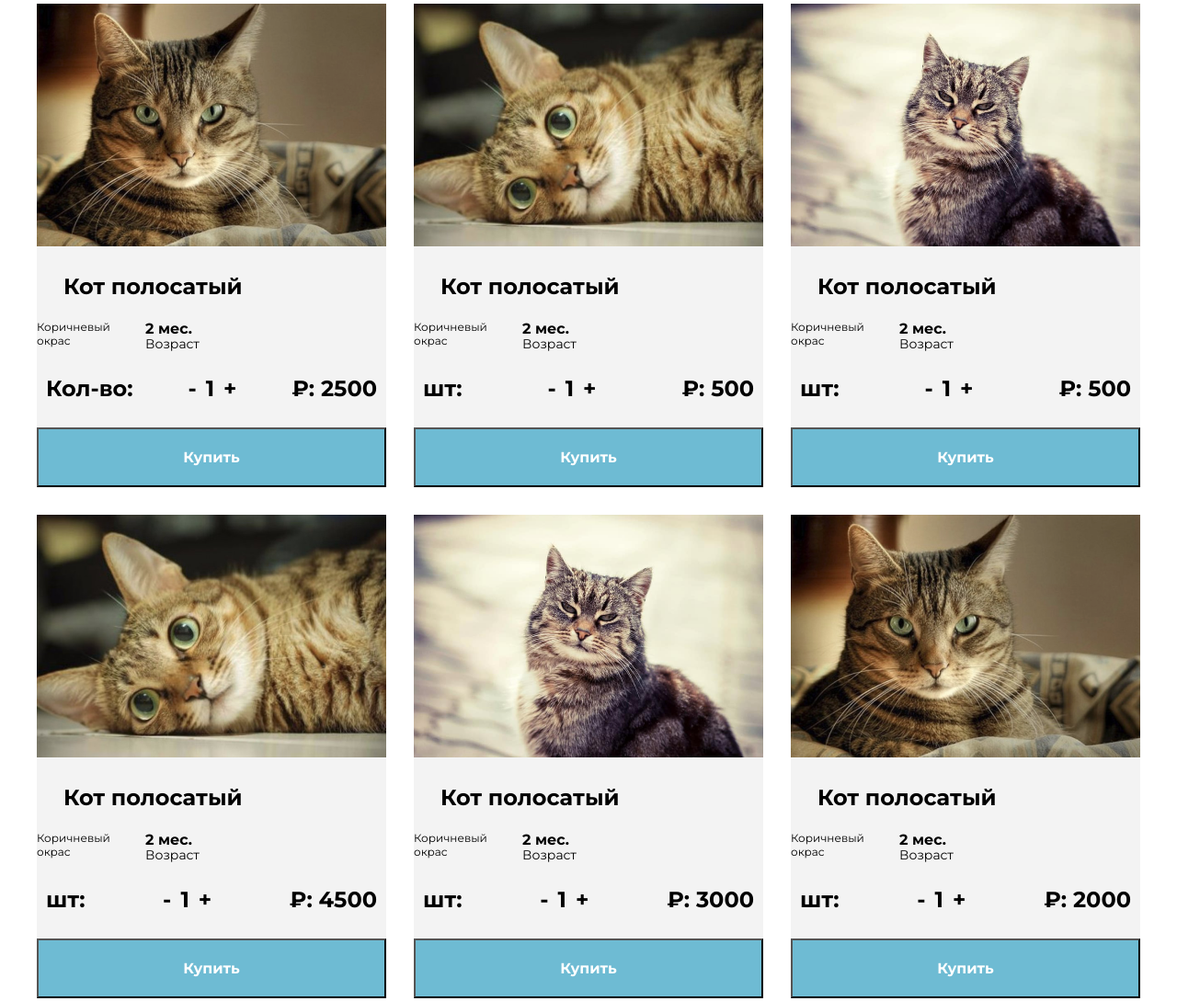
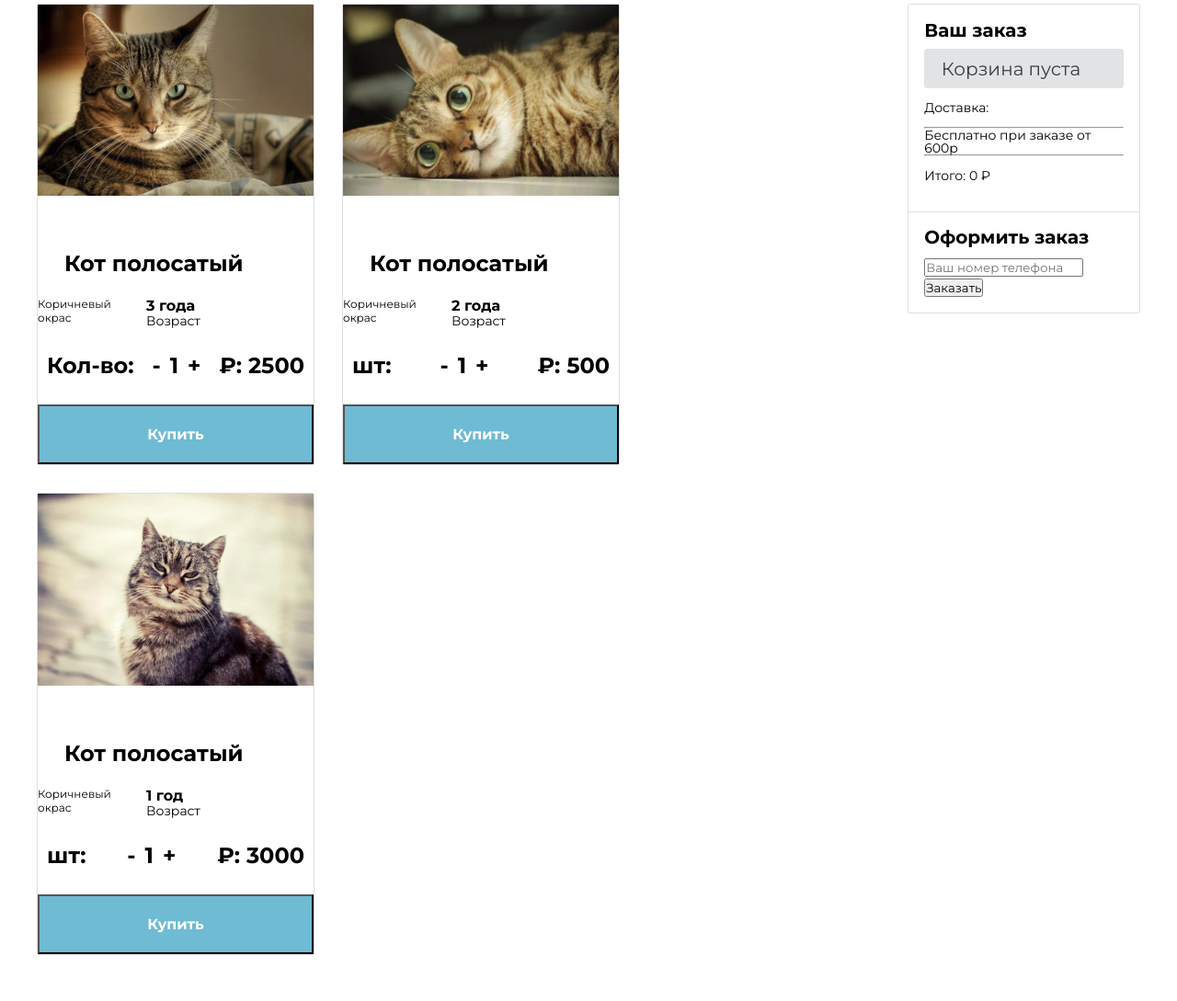
Before and after one commit to Batorov03/cat-s, a plain HTML site: page index.html in a window 1280 px wide. Shown: the part 345-1434 px from the top of the page at 92% size. Drawn offline with Linux system fonts and the light colour scheme.

Commit message:
new commit

```diff
--- a/css/style.css
+++ b/css/style.css
@@ -107,20 +107,26 @@ svg {
 	cursor: pointer;
 }
 
-.span {
-	cursor: pointer;
+.section__product {
+	display: flex;
+	justify-content: space-between;
 }
 
 .cards {
 	display: flex;
-	justify-content: space-between;
+	justify-content: flex-start;
 	flex-wrap: wrap;
+	gap: 30px;
 	/* background: gray; */
 }
 
 .card__item {
 	background: #F3F3F3;
 	margin-bottom: 30px;
+}
+
+.product-img {
+	width: 300px;
 }
 
 /* img {
@@ -131,10 +137,10 @@ svg {
 	justify-content: space-between;
 	padding: 35px 32px 0px 38px;
 } */
-
+/*
 .discount__absolute {
 	/* position: absolute; */
-	color: #FFF;
+/* color: #FFF;
 width: 78px;
 height: 39px;
 font-size: 16px;
@@ -147,18 +153,18 @@ svg {
 display: flex;
 align-items: center;
 justify-content: center;
-}
+} */
 
-.like {
+/* .like {
 	width: 46px;
 	height: 46px;
 	flex-shrink: 0;
 	color: #FFFFFF80
-}
+} */
 
-.like:hover {
+/* .like:hover {
 	background-color: white;
-}
+} */
 
 
 .card__name {
@@ -196,7 +202,6 @@ svg {
 	background: #6EBBD3;
 }
 
-.flex-col {}
 
 .cash {
 	margin-top: 16px;
@@ -224,12 +229,8 @@ svg {
 	/* justify-content: space-between; */
 	/* padding-left: 20px; */
 
-
 }
 
-.things {
-	/* padding-right: 15px; */
-}
 
 .items__control {
 	cursor: pointer;
@@ -239,11 +240,67 @@ svg {
 	padding: 0 10px;
 }
 
-.price {
-	/* padding-left: 50px; */
+.card {
+
+	position: relative;
+	display: flex;
+	flex-direction: column;
+	min-width: 0px;
+	/* word-wrap: break-word; */
+	background-color: #fff;
+	background-clip: border-box;
+	border: 1px solid rgba(0, 0, 0, .125);
+	border-radius: .25rem;
 }
 
-.buy {
+.card-body {
+	font-size: 20px;
+
+	flex: 1 1 auto;
+	padding: 1.25rem;
+
+}
+
+.card-title {
+	margin-bottom: .75rem;
+	font-weight: bold;
+}
+
+.alert-secondary {
+	color: #383d41;
+	background-color: #e2e3e5;
+	border-color: #d6d8db;
+}
+
+.alert {
+	position: relative;
+	padding: .75rem 1.25rem;
+	margin-bottom: 1rem;
+	border: 1px solid transparent;
+	border-radius: .25rem;
+}
+
+.cart-total {
+	font-size: 14px;
+	/* font-weight: 500; */
+}
+
+p {
+	margin-top: 0;
+	margin-bottom: 1rem;
+}
+
+.border-top {
+	border-top: 1px solid #dee2e6 !important;
+}
+
+.card-body {
+	-ms-flex: 1 1 auto;
+	flex: 1 1 auto;
+	padding: 1.25rem;
+}
+
+.section__button {
 	width: 100%;
 	height: 65px;
 	flex-shrink: 0;
@@ -254,11 +311,11 @@ svg {
 	font-weight: 700;
 	line-height: normal;
 	background: #6EBBD3;
-	;
+
 	transition: 0.3s background;
 }
 
-.buy:hover {
+.section__button:hover {
 	background: black;
 }
 
@@ -299,7 +356,6 @@ svg {
 	font-style: normal;
 	font-weight: 400;
 	line-height: normal;
-
 	margin-right: 330px;
 	margin-top: 70px;
 }
@@ -326,15 +382,10 @@ svg {
 	display: flex;
 	justify-content: center;
 	align-items: center;
-
-
 	height: 312px;
-
 }
 
 .block__item {
-
-
 	margin-left: 80px;
 
 
--- a/index.html
+++ b/index.html
@@ -76,24 +76,21 @@
 					</svg>
 				</span>
 			</div>
+			<div class="section__product">
 				<div class="cards">
+					<div class="card" data-id="01">
 						<div class="card__item">
-					<div class="relative">
-						<div class="card" data-id="01">
-							<img src="./images/kot-1.png" alt="">
+							<img class=" product-img" src="./images/kot-1.png" alt="">
 							<!-- <div class="discount__absolute">-40%</div>
 								<div class="like">
 									<img src="images/like%201.png" alt="">
 								</div> -->
 						</div>
-
-					</div>
-
 						<h3 class="card__name">Кот полосатый</h3>
 						<div class="description__block">
 							<div class="before">Коричневый окрас</div>
 							<div class="flex-col">
-							<div class="black">2 мес.</div>
+								<div class="black">3 года</div>
 								<div>Возраст</div>
 							</div>
 						</div>
@@ -109,34 +106,27 @@
 								<div class="price__currency">₽: 2500 </div>
 							</div>
 						</div>
+						<button data-cart type="button" class="section__button">Купить</button>
+					</div>
 
-					<button class="buy">Купить</button>
-				</div>
+					<div class="card" data-id="02">
 						<div class="card__item">
-					<div class="relative">
-						<div class="card" data-id="02">
-							<img src="./images/kot-2.png" alt="">
+							<img class=" product-img" src="./images/kot-2.png" alt="">
 							<!-- <div class="discount__absolute">-40%</div>
 								<div class="like">
 									<img src="images/like%201.png" alt="">
 								</div> -->
 						</div>
-
-					</div>
-
 						<h3 class="card__name">Кот полосатый</h3>
 						<div class="description__block">
 							<div class="before">Коричневый окрас</div>
 							<div class="flex-col">
-							<div class="black">2 мес.</div>
+								<div class="black">2 года</div>
 								<div>Возраст</div>
 							</div>
-
 						</div>
-
 						<div class="details">
 							<div class="things">шт:</div>
-
 							<div class="counter-wrapper">
 								<div class="items__control" data-action="minus">-</div>
 								<div class="items__current" data-counter>1</div>
@@ -146,99 +136,24 @@
 								<div class="price__currency">₽: 500 </div>
 							</div>
 						</div>
+						<button data-cart type="button" class="section__button">Купить</button>
+					</div>
 
-					<button class="buy">Купить</button>
-				</div>
-				<div class="card__item">
-					<div class="relative">
 					<div class="card" data-id="03">
-							<img src="./images/kot-3.png" alt="">
+						<div class="card__item" ">
+							<img class=" product-img" src="./images/kot-3.png" alt="">
 							<!-- <div class="discount__absolute">-40%</div>
 								<div class="like">
 									<img src="images/like%201.png" alt="">
 								</div> -->
 						</div>
-
-					</div>
-
 						<h3 class="card__name">Кот полосатый</h3>
 						<div class="description__block">
 							<div class="before">Коричневый окрас</div>
 							<div class="flex-col">
-							<div class="black">2 мес.</div>
+								<div class="black">1 год</div>
 								<div>Возраст</div>
 							</div>
-
-					</div>
-					<div class="details">
-						<div class="things">шт:</div>
-
-						<div class="counter-wrapper">
-							<div class="items__control" data-action="minus">-</div>
-							<div class="items__current" data-counter>1</div>
-							<div class="items__control" data-action="plus">+</div>
-						</div>
-						<div class="price">
-							<div class="price__currency">₽: 500 </div>
-						</div>
-					</div>
-
-					<button class="buy">Купить</button>
-				</div>
-				<div class="card__item">
-					<div class="relative">
-						<div class="card" data-id="04">
-							<img src="./images/kot-2.png" alt="">
-							<!-- <div class="discount__absolute">-40%</div>
-							<div class="like">
-								<img src="images/like%201.png" alt="">
-							</div> -->
-						</div>
-
-					</div>
-
-					<h3 class="card__name">Кот полосатый</h3>
-					<div class="description__block">
-						<div class="before">Коричневый окрас</div>
-						<div class="flex-col">
-							<div class="black">2 мес.</div>
-							<div>Возраст</div>
-						</div>
-
-					</div>
-					<div class="details">
-						<div class="things">шт:</div>
-
-						<div class="counter-wrapper">
-							<div class="items__control" data-action="minus">-</div>
-							<div class="items__current" data-counter>1</div>
-							<div class="items__control" data-action="plus">+</div>
-						</div>
-						<div class="price">
-							<div class="price__currency">₽: 4500 </div>
-						</div>
-					</div> <button class="buy">Купить</button>
-				</div>
-				<div class="card__item">
-					<div class="relative">
-						<div class="card" data-id="05">
-							<img src="./images/kot-3.png" alt="">
-							<!-- <div class="discount__absolute">-40%</div>
-							<div class="like">
-								<img src="images/like%201.png" alt="">
-							</div> -->
-						</div>
-
-					</div>
-
-					<h3 class="card__name">Кот полосатый</h3>
-					<div class="description__block">
-						<div class="before">Коричневый окрас</div>
-						<div class="flex-col">
-							<div class="black">2 мес.</div>
-							<div>Возраст</div>
-						</div>
-
 						</div>
 						<div class="details">
 							<div class="things">шт:</div>
@@ -251,43 +166,63 @@
 							<div class="price">
 								<div class="price__currency">₽: 3000 </div>
 							</div>
-					</div> <button class="buy">Купить</button>
 						</div>
-				<div class="card__item">
-					<div class="relative">
-						<div class="card" data-id="06">
-							<img src="./images/kot-1.png" alt="">
-							<!-- <div class="discount__absolute">-40%</div>
-							<div class="like">
-								<img src="images/like%201.png" alt="">
-							</div> -->
+						<button data-cart type="button" class="section__button">Купить</button>
 					</div>
+				</div>
+
+				<div class="col-md-4">
+					<!-- Корзина -->
+					<div class="card">
+						<div class="card-body">
+							<h5 class="card-title">Ваш заказ</h4>
+								<div data-cart-empty class="alert alert-secondary" role="alert">
+									Корзина пуста
+								</div>
+
+								<!-- cart-wrapper -->
+
+								<div class="cart-wrapper">
+
+								</div>
+								<!-- // cart-wrapper
+
+							<!-- Стоимость заказа -->
+								<div class="cart-total">
+									<p data-cart-delivery class="none">
+										<span class="h5">Доставка:</span> <span class="delivery-cost "></span>
+										<hr />
+										<span class="small">Бесплатно при заказе от 600р</span>
+										<hr />
+									</p>
+									<p><span class="h5">Итого:</span> <span class="total-price">0</span> <span class="rouble">₽</span>
+									</p>
+								</div>
+								<!-- // Стоимость заказа -->
 
 						</div>
 
-					<h3 class="card__name">Кот полосатый</h3>
-					<div class="description__block">
-						<div class="before">Коричневый окрас</div>
-						<div class="flex-col">
-							<div class="black">2 мес.</div>
-							<div>Возраст</div>
+						<!-- Оформить заказ -->
+						<div id="order-form" class="card-body border-top">
+							<h5 class="card-title">Оформить заказ</h4>
+								<form>
+									<div class="form-group">
+										<input type="text" class="form-control" placeholder="Ваш номер телефона">
+									</div>
+									<button type="submit" class="btn btn-primary">Заказать</button>
+								</form>
+						</div>
+						<!-- // Оформить заказ -->
+
+					</div>
+					<!-- // Корзина -->
+
+
 				</div>
 
+
 			</div>
-					<div class="details">
-						<div class="things">шт:</div>
 
-						<div class="counter-wrapper">
-							<div class="items__control" data-action="minus">-</div>
-							<div class="items__current" data-counter>1</div>
-							<div class="items__control" data-action="plus">+</div>
-						</div>
-						<div class="price">
-							<div class="price__currency">₽: 2000 </div>
-						</div>
-					</div> <button class="buy">Купить</button>
-				</div>
-			</div>
 
 			<div class="about">
 				<button class="button">Показать еще
@@ -329,7 +264,8 @@
 		</div>
 
 	</footer>
-	<script src="./main.js"></script>
+	<script src="./JS/counter.js"></script>
+	<script src="./JS/add.js"></script>
 </body>
 
 </html>
```
Also changed, not shown: JS/add.js (added, +70 -0 lines), JS/counter.js (renamed from main.js). Lines whose indentation alone changed are shown as unchanged.
